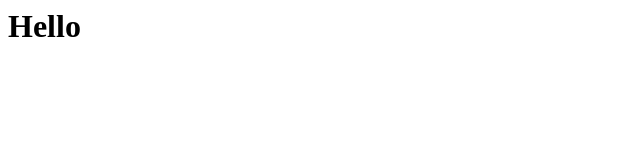
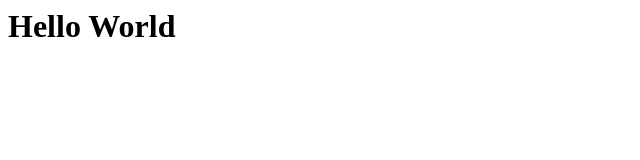
Before and after one commit to kodurram/sfdc, a plain HTML site: page index.html in a window 1280 px wide. Shown: the whole page, without its empty margins (0-640 px from the left). Drawn offline with Linux system fonts and the light colour scheme.

Commit message:
Update index.html

```diff
--- a/index.html
+++ b/index.html
@@ -1,3 +1,3 @@
 <html>
-  <h1>Hello</h1>
+  <h1>Hello World</h1>
 </html>
```
